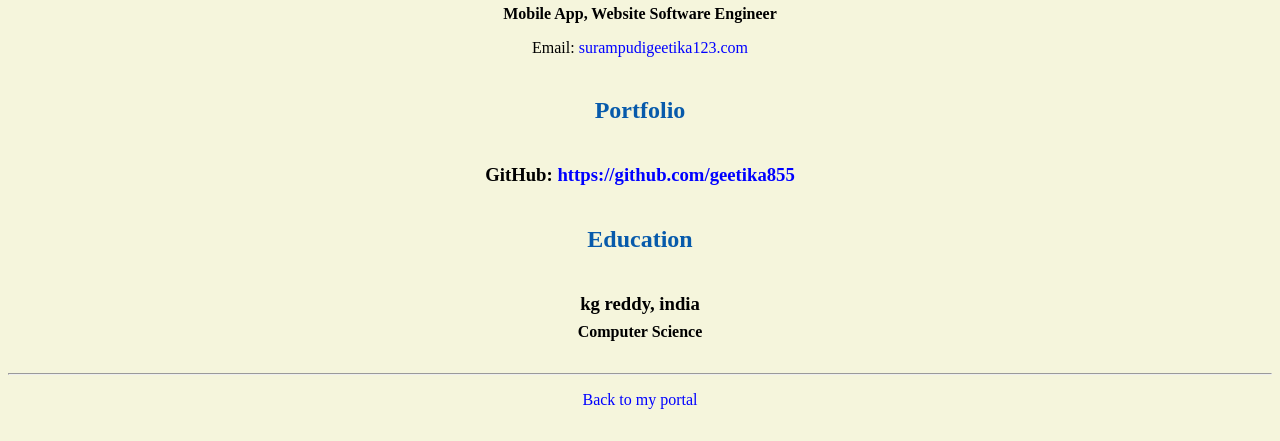
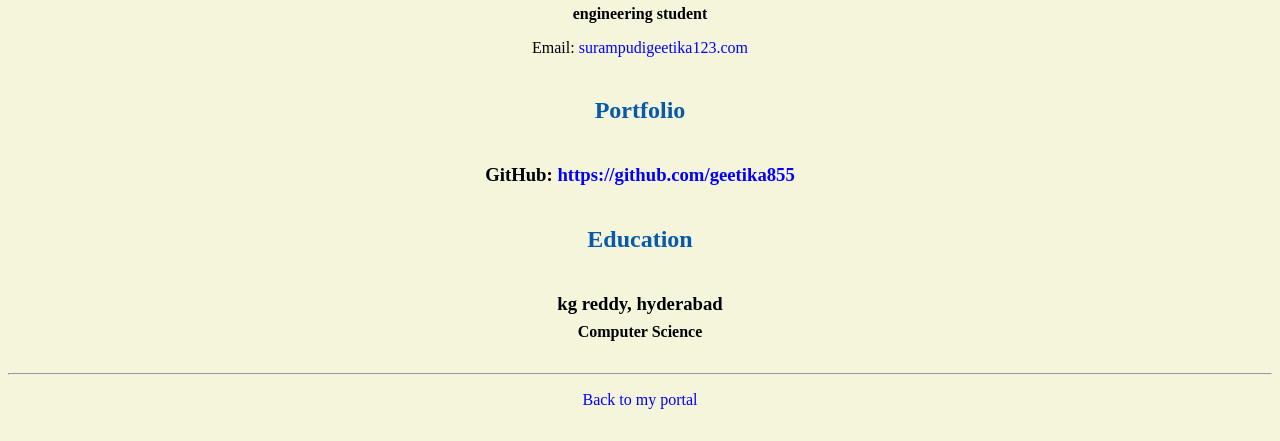
Before and after one commit to geetika855/geetika85.github.io, a plain HTML site: page resume.html in a window 1280 px wide. Shown: the part 402-843 px from the top of the page. Drawn offline with Linux system fonts and the light colour scheme.

Commit message:
Update resume.html

```diff
--- a/resume.html
+++ b/resume.html
@@ -20,7 +20,7 @@
     <img src="images/headshot.jpg" alt="geetika's headshot" width="20%">
 
     <h1>geetika</h1>
-    <h4>Mobile App, Website Software Engineer</h4>
+    <h4>engineering student</h4>
 
     <p>Email: <a href="mailto:surampudigeetika123.com" target="_blank">surampudigeetika123.com</a></p>
     <!-- don't post physical address, personal phone number or other personal information on the web! -->
@@ -30,7 +30,7 @@
       </h3>
     <h2>Education</h2>
 
-    <h3>kg reddy, india</h3>
+    <h3>kg reddy, hyderabad</h3>
     <h4>Computer Science</h4>
 
   </body>
```
